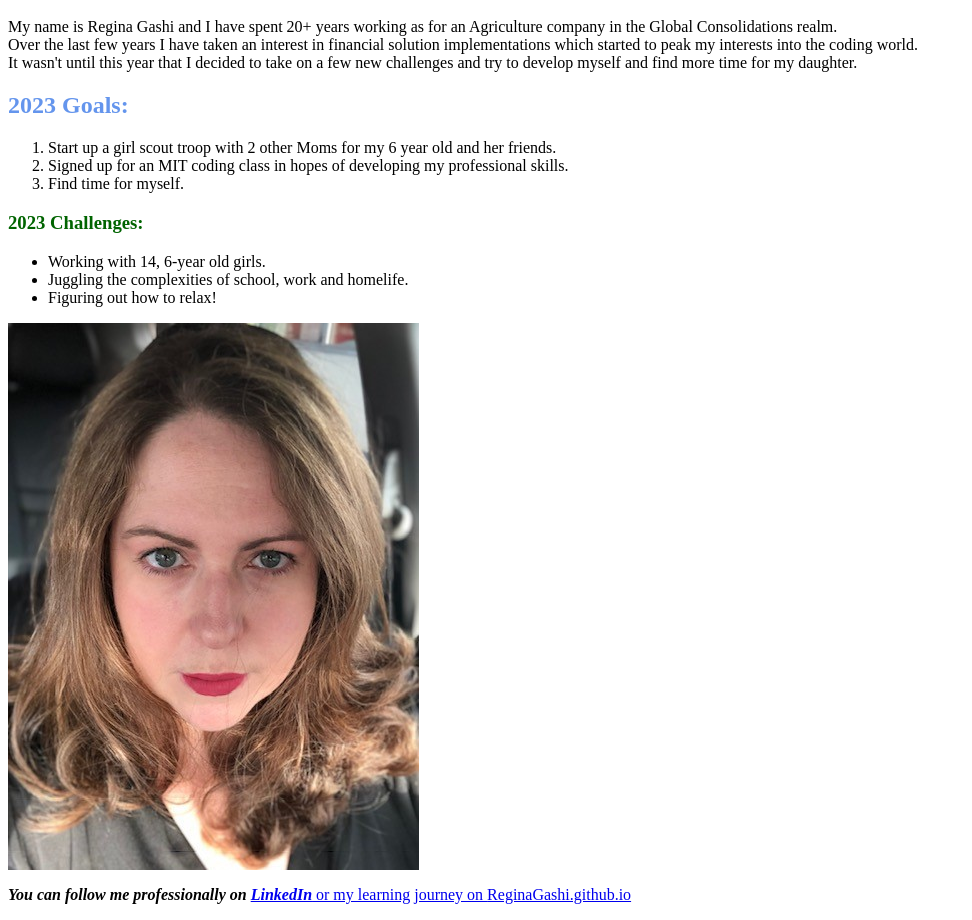
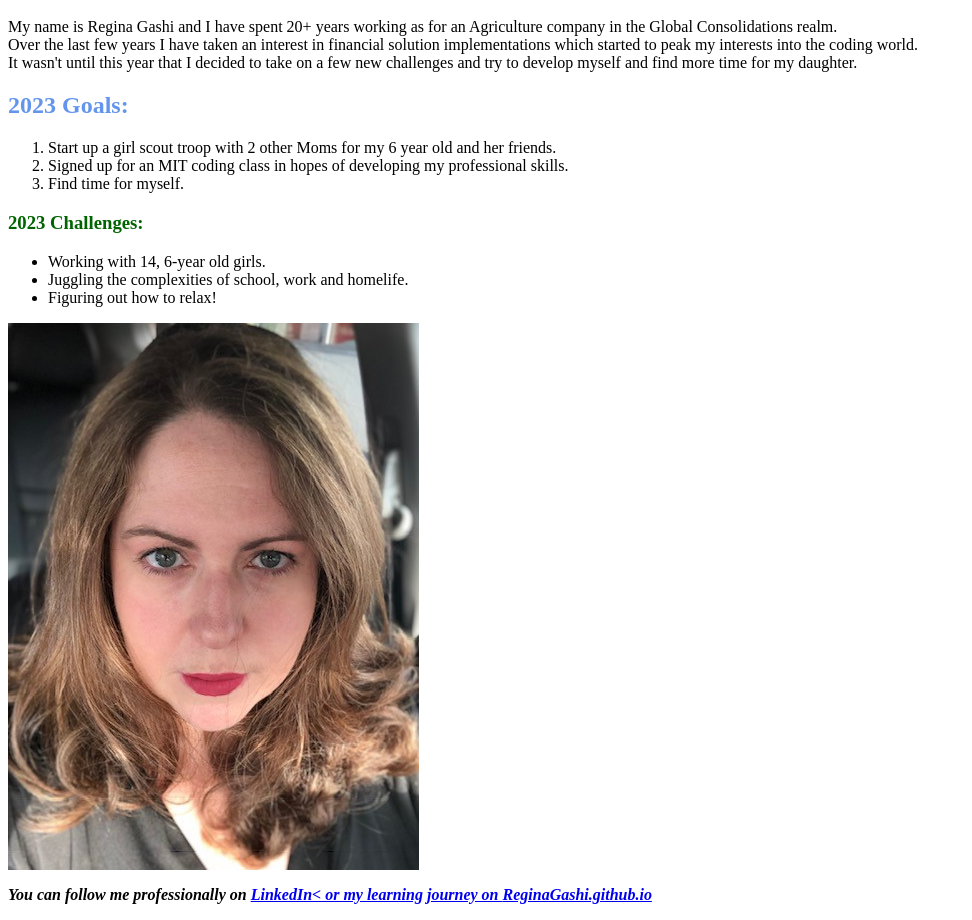
Before and after one commit to ReginaGashi/ReginaGashi.github.io, a plain HTML site: page index.html in a window 1280 px wide. Shown: the part 48-968 px from the top of the page, without its empty margins (0-972 px from the left). Drawn offline with Linux system fonts and the light colour scheme.

Commit message:
Update index.html

```diff
--- a/index.html
+++ b/index.html
@@ -19,6 +19,6 @@
 
 <img src="/RegGasphoto.jpg"/>
 
-<p><b><i>You can follow me professionally on <a href="https://www.linkedin.com/in/regina-gashi-aab8a616/">LinkedIn</i></b> or my learning journey on <a href="https://reginagashi.github.io/">ReginaGashi.github.io</i></b></p>
+<p><b><i>You can follow me professionally on <a href="https://www.linkedin.com/in/regina-gashi-aab8a616/">LinkedIn< or my learning journey on <a href="https://reginagashi.github.io/">ReginaGashi.github.io</i></b></p>
 <a href="https://www.linkedin.com/in/regina-gashi-aab8a616/"></a>
 <a href="https://reginagashi.github.io/"></a>
```
